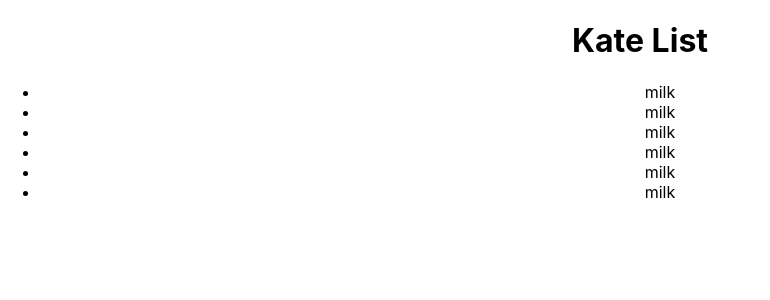
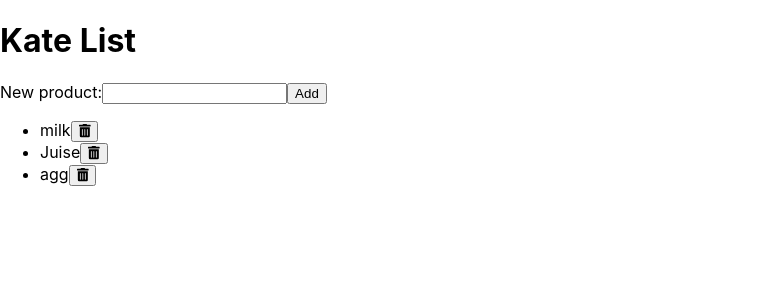
Before and after one commit to zelenovakat/KateApp, a React (Create React App) app in the folder my-app/: page / in a window 1280 px wide. Shown: the top 300 px of the page, without its empty margins (0-770 px from the left). Built offline with nearby package versions, Linux system fonts and the light colour scheme.

Commit message:
Create productList

```diff
--- a/my-app/src/App.js
+++ b/my-app/src/App.js
@@ -1,24 +1,41 @@
-import React from 'react';
+import React, { useState } from 'react';
 import './App.css';
-import Title from './components/Title.jsx'
+import Title from './components/Title'
+import ProductsList from './components/ProductsList';
+
+function App() {
+  const [newProduct, setNewProduct] = useState('');
+  const defaultProducts = ["milk", "Juise", "agg"]
+  const [products, setProducts] = useState(defaultProducts)
+  const handleClick = () => {
+    const updatedProducts = [newProduct, ...products]
+    setProducts(updatedProducts)
+    setNewProduct('')
+  }
+  return (
+    <>
+      <Title>
+        Kate List
+    </Title>
+      <form>
+        <label>
+          New product:
+       <input type="text" value={newProduct} onChange={(event) => {
+            console.log(event.target.value)
+            setNewProduct(event.target.value)
+          }}
+          />
+          <button type="button" onClick={handleClick}>Add
+       </button>
+          <ProductsList products={products} setProductList={setProducts} />
+        </label>
+      </form>
 
 
-function App() {
-  return (
-    <div className="App">
-        <Title>
-  Kate List
-        </Title>
-<ul>
-  <li>milk</li>
-  <li>milk</li>
-  <li>milk</li>
-  <li>milk</li>
-  <li>milk</li>
-  <li>milk</li>
-</ul>
-    </div>
-  );
+    </>
+  )
 }
 
-export default App;
+
+
+export default App
--- /dev/null
+++ b/my-app/src/components/ProductsList.jsx
@@ -0,0 +1,30 @@
+import React from 'react'
+import { FontAwesomeIcon } from '@fortawesome/react-fontawesome'
+import { faTrashAlt } from '@fortawesome/free-solid-svg-icons'
+
+const ProductsList = (props) => {
+  const { products, setProductList } = props
+  const handleClick = (i) => {
+    const updatedProducts = [...products.slice(0, i ), ...products.slice(i + 1)]
+    setProductList(updatedProducts)
+  }
+  const mapedProducts = products.map((item, i) => {
+
+    return (
+      <li key={item}>
+        {item}
+        <button onClick={() => handleClick(i)}>
+        <FontAwesomeIcon icon={faTrashAlt} />
+        </button>
+      </li>
+    )
+  })
+
+  return (
+    <ul>
+      {mapedProducts}
+    </ul>
+  )
+}
+
+export default ProductsList
```
Also changed, not shown: my-app/package.json (+6 -1 lines), 1 other file (tests, documents, lock files or other folders).
